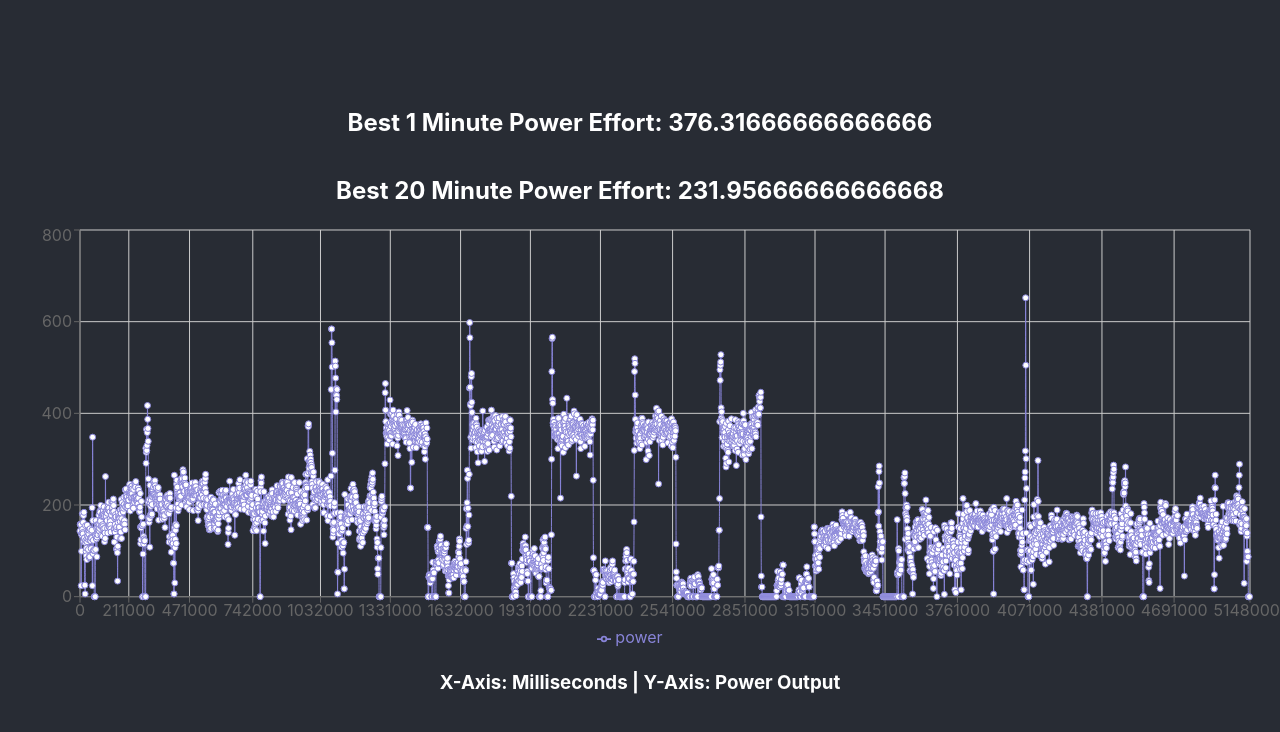
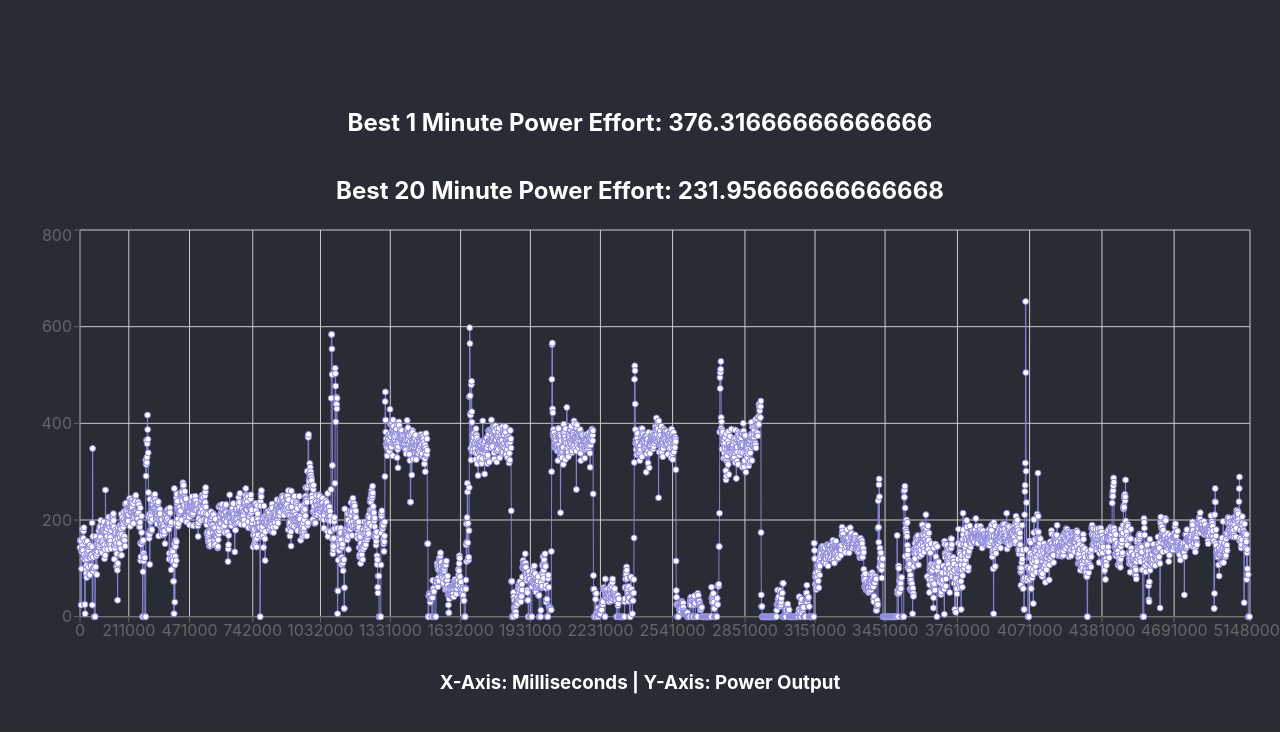
Before and after one commit to phillipmerriman/boulder-frontend-test, a React (Create React App) app: page / in a window 1280 px wide. Shown: the top 732 px of the page. Built offline with nearby package versions, Linux system fonts and the light colour scheme.

Commit message:
removed Legend from PowerOutputChart

```diff
--- a/src/Components/PowerOutputChart/PowerOutputChart.js
+++ b/src/Components/PowerOutputChart/PowerOutputChart.js
@@ -6,7 +6,6 @@ import {
   YAxis,
   CartesianGrid,
   Tooltip,
-  Legend,
   ResponsiveContainer,
 } from "recharts";
 
@@ -33,7 +32,6 @@ const PowerOutputChart = (props) => {
           <XAxis dataKey="millisecondOffset" />
           <YAxis />
           <Tooltip />
-          <Legend />
           <Line
             type="monotone"
             dataKey="power"
```
